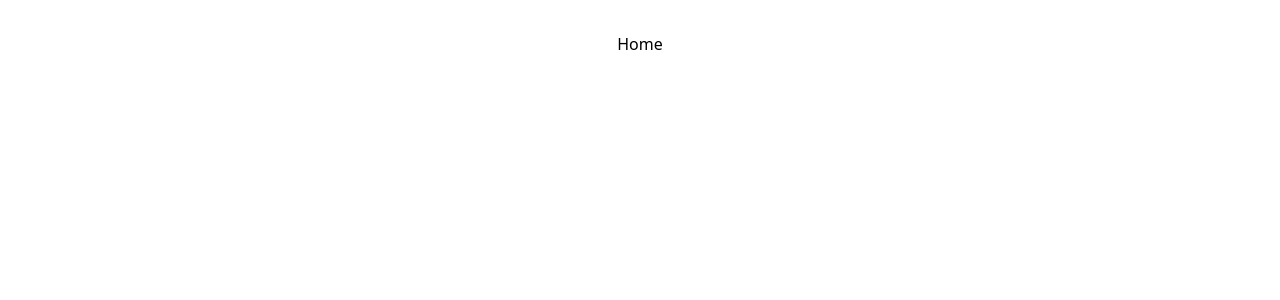
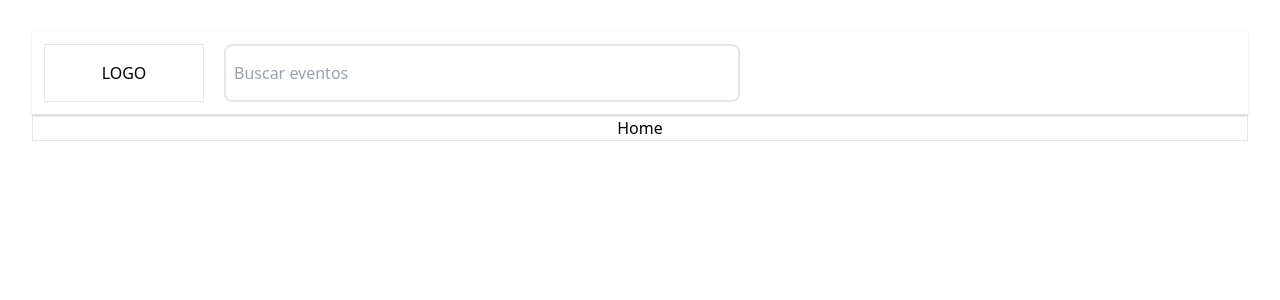
Before and after one commit to vf-jara/desafioMBLabs, a React (Vite) app: page / in a window 1280 px wide. Shown: the top 300 px of the page. Built offline with nearby package versions, Linux system fonts and the light colour scheme.

Commit message:
adiciona navbar e layout básico

```diff
--- a/index.html
+++ b/index.html
@@ -1,13 +1,16 @@
 <!DOCTYPE html>
-<html lang="en">
+<html lang="pt-br">
+
 <head>
   <meta charset="UTF-8" />
   <link rel="icon" type="image/svg+xml" href="/vite.svg" />
   <meta name="viewport" content="width=device-width, initial-scale=1.0" />
-    <title>Vite + React</title>
+  <title>MB Tickets</title>
 </head>
+
 <body>
   <div id="root"></div>
   <script type="module" src="/src/main.jsx"></script>
 </body>
+
 </html>
--- a/src/components/Header/Header.jsx
+++ b/src/components/Header/Header.jsx
@@ -0,0 +1,32 @@
+import React from 'react'
+import { Link } from 'react-router-dom'
+
+/*
+*******************************
+implementar manutenção da busca
+*******************************
+*/
+const handleSubmit = e => {
+    e.preventDefault()
+
+}
+
+function Header() {
+    return (
+        <div className='w-full flex flex-1 border-b p-3 bg-[rgba(255,255,255,0.6)] shadow backdrop-blur-sm'>
+            <div className='px-5 py-4 bg-white flex justify-center w-28 md:w-40 border'>
+                <Link to={"/"}>
+                    <div>LOGO</div>
+                </Link>
+            </div>
+            <div className='flex flex-1'>
+                <form onSubmit={handleSubmit} className='flex w-full'>
+                    <input className='flex w-full md:w-1/2 px-2 border-2 mx-5 rounded-lg focus:outline-sky-600 outline-offset-0' type="search" placeholder="Buscar eventos" />
+                </form>
+            </div>
+        </div>
+
+    )
+}
+
+export default Header
--- /dev/null
+++ b/src/components/Layout/Layout.jsx
@@ -0,0 +1,13 @@
+import React from 'react'
+import Header from '../Header/Header'
+
+function Layout({ children }) {
+    return (
+        <>
+            <Header />
+            <div className='w-full'>{children}</div>
+        </>
+    )
+}
+
+export default Layout
--- a/src/pages/Home.jsx
+++ b/src/pages/Home.jsx
@@ -1,8 +1,15 @@
 import React from 'react'
+import Header from '../components/Header/Header'
+import Layout from '../components/Layout/Layout'
 
 function Home() {
     return (
-        <div>Home</div>
+        <Layout>
+            <div className='border'>
+                Home
+
+            </div>
+        </Layout>
     )
 }
 
--- a/tailwind.config.cjs
+++ b/tailwind.config.cjs
@@ -5,7 +5,9 @@ module.exports = {
     "./src/**/*.{js,ts,jsx,tsx}",
   ],
   theme: {
-    extend: {},
+    extend: {
+
+    },
   },
   plugins: [],
 }
```
Lines whose indentation alone changed are shown as unchanged.
